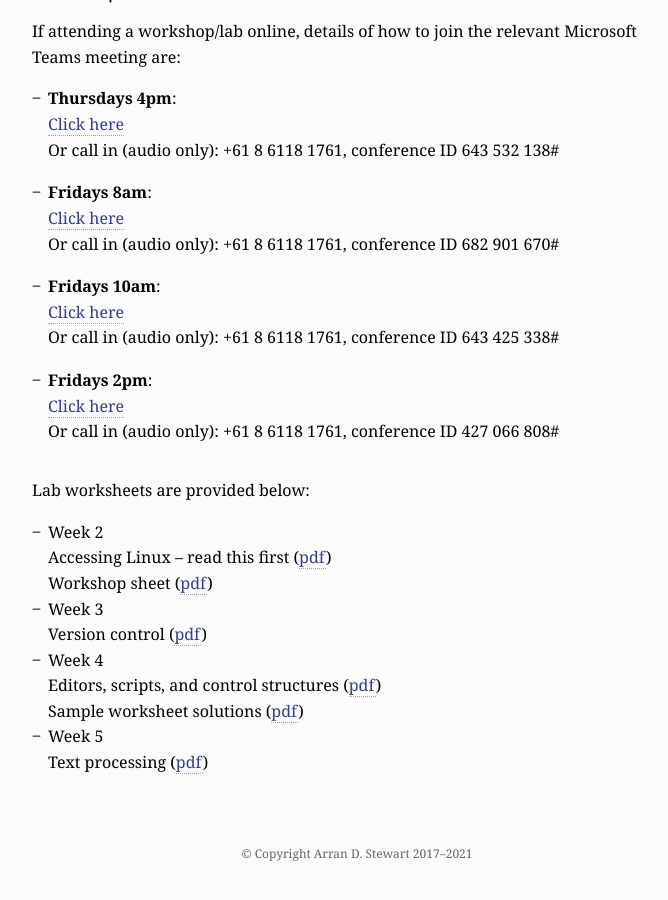
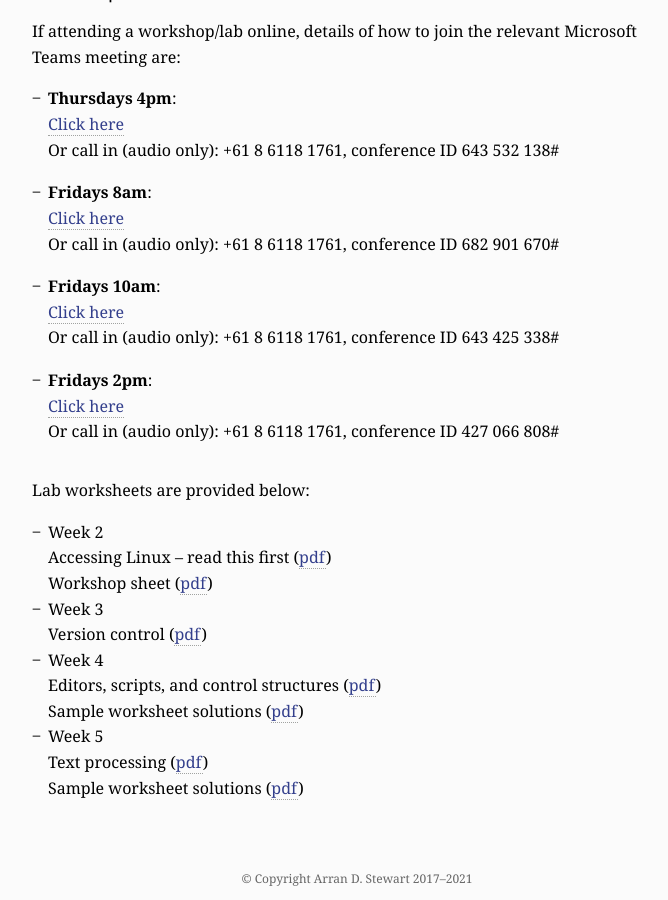
Before and after one commit to cits4407/cits4407.github.io, a Jekyll site: the page built from docs/_pages/resources.md, in a window 1280 px wide and 900 px high, scrolled down 1406 px. Shown: the whole window, without its empty margins (283-951 px from the left). Built offline with Jekyll 4.4.1, drawn with Linux system fonts in a browser that asks for light colours; some web fonts are replaced; before the commit the page ends 2281 px from its top, so only the background shows below that.

Commit message:
week 5 workshop solutions

```diff
--- a/docs/_pages/resources.md
+++ b/docs/_pages/resources.md
@@ -94,5 +94,7 @@ Lab worksheets are provided below:
   Sample worksheet solutions ([pdf]({{ "/workshops/workshop03-solutions.pdf" | relative_url }}))
 - Week 5
   Text processing ([pdf]({{ "/workshops/workshop04.pdf" | relative_url }}))
+  Sample worksheet solutions ([pdf]({{ "/workshops/workshop04-solutions.pdf" | relative_url }}))
+
 
 [help]: https://secure.csse.uwa.edu.au/run/help{{ site.data.globals.citscode }}
```
Also changed, not shown: 1 other file.
